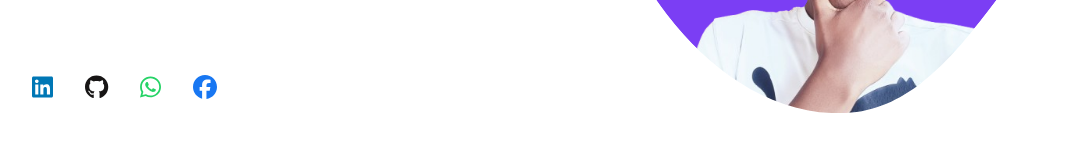
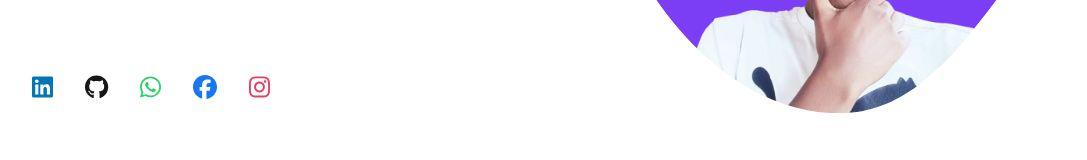
Before and after one commit to carlos45-dev/portfolio-website, a React (Vite) app: page / in a window 1280 px wide. Shown: the part 390-550 px from the top of the page, without its empty margins (96-1183 px from the left). Built offline with nearby package versions, Linux system fonts and the light colour scheme.

Commit message:
portfolio

```diff
--- a/src/components/Home.jsx
+++ b/src/components/Home.jsx
@@ -3,8 +3,8 @@ import React from 'react';
 import { motion } from 'framer-motion';
 import profileImg from "../assets/images/profile.png";
 import { FontAwesomeIcon } from '@fortawesome/react-fontawesome';
-import { faLinkedin,faGithub,faWhatsapp} from '@fortawesome/free-brands-svg-icons';
-import { faFacebook } from '@fortawesome/free-brands-svg-icons';
+import { faLinkedin,faGithub,faWhatsapp,faFacebook,faInstagram} from '@fortawesome/free-brands-svg-icons';
+
 
 const Home = () => {
   return (
@@ -34,7 +34,9 @@ const Home = () => {
         <a href="https://web.facebook.com/carlos.bathromew" className="home__social-icon">
           <FontAwesomeIcon icon={faFacebook } style={{ color: '#1877F2' }} />
         </a>
-
+          <a href="https://web.facebook.com/carlos.bathromew" className="home__social-icon">
+          <FontAwesomeIcon icon={faInstagram} style={{ color: '#E4405F' }} />
+        </a>
 
       </div>
 
```
